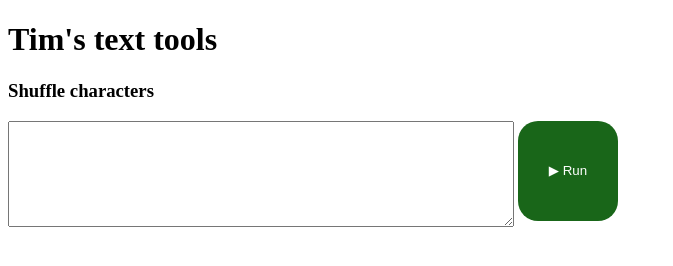
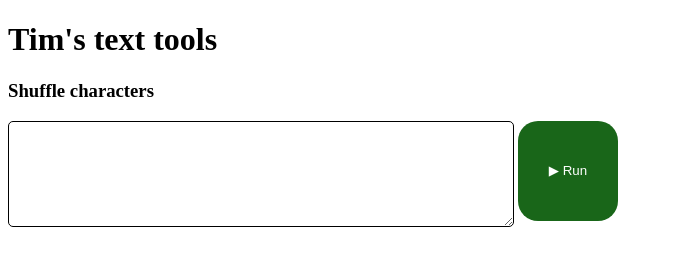
Before and after one commit to tmickel/text-tools, a plain HTML site: page src/index.html in a window 1280 px wide. Shown: the whole page, without its empty margins (0-673 px from the left). Drawn offline with Linux system fonts and the light colour scheme.

Commit message:
Automated from Big Fun Cloud: M  src/style.css

```diff
--- a/src/style.css
+++ b/src/style.css
@@ -1,6 +1,9 @@
 textarea {
     width: 500px;
     height: 100px;
+    border: 1px solid #000;
+    border-radius: 5px;
+    background: #fff;
 }
 
 button {
```
